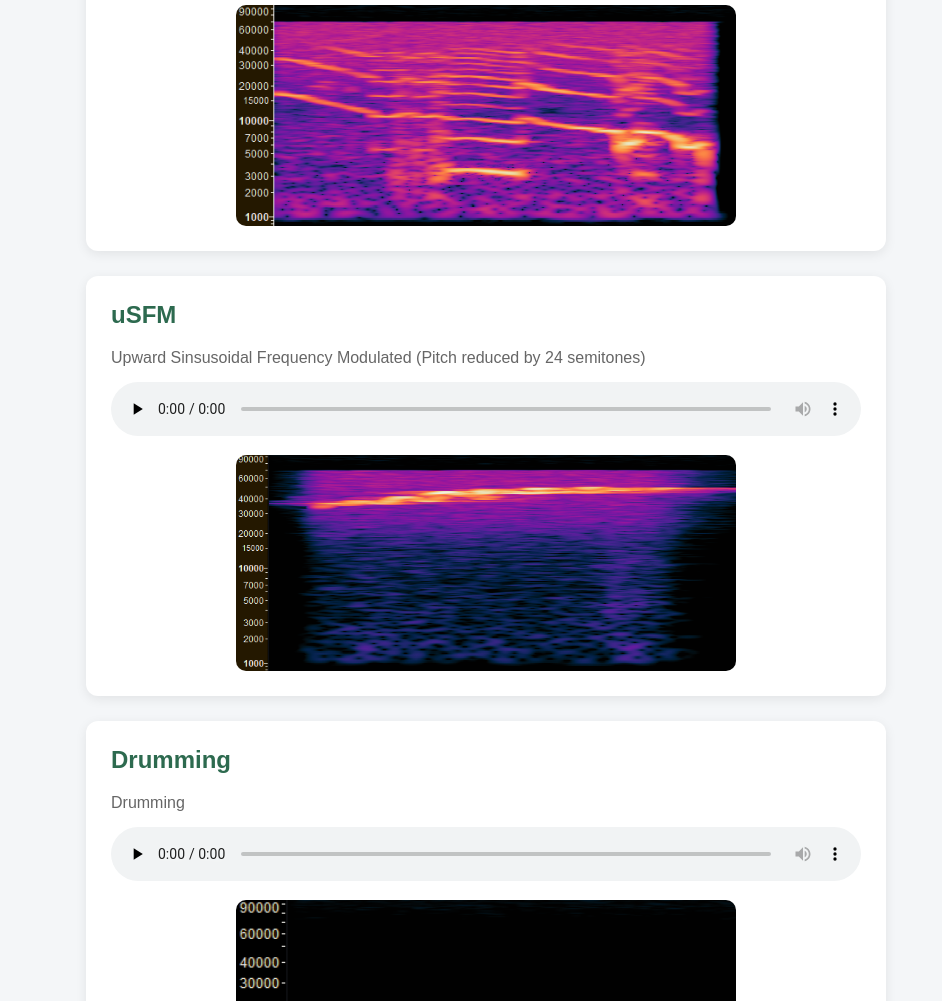
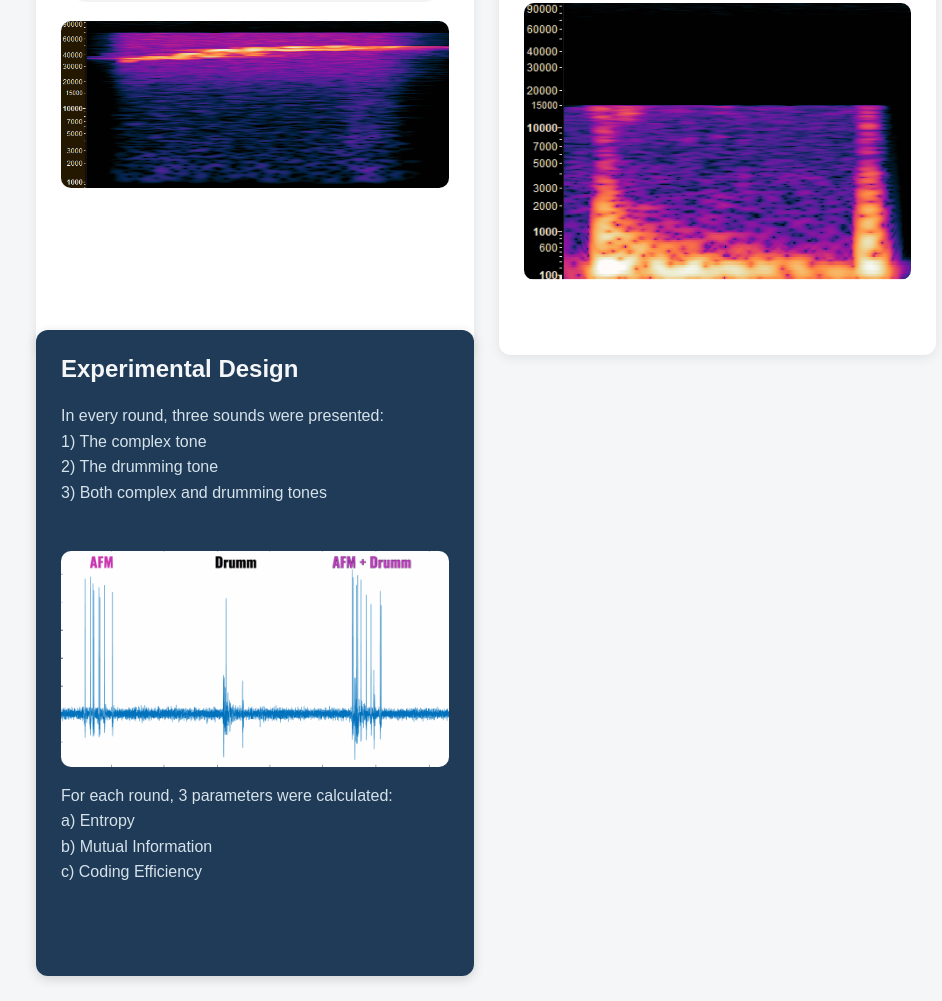
Before and after one commit to Nithstang/Gerbil-Vocalizations, a plain HTML site: page index.html in a window 1280 px wide. Shown: the part 864-1865 px from the top of the page, without its empty margins (154-1096 px from the left). Drawn offline with Linux system fonts and the light colour scheme.

Commit message:
Update index.html

```diff
--- a/index.html
+++ b/index.html
@@ -32,24 +32,39 @@ header p{
     opacity:0.9;
 }
 
-.container{
-    max-width:800px;
-    margin:40px auto;
-    padding:20px;
+.container {
+    max-width: 900px;
+    margin: 40px auto;
+    padding: 20px;
+
+    display: grid;
+    grid-template-columns: repeat(2, 1fr);
+    gap: 25px;
 }
 
 .card{
     background:white;
     border-radius:12px;
     padding:25px;
-    margin-bottom:25px;
+
     box-shadow:0 3px 12px rgba(0,0,0,.08);
 }
 
-.card h2{
-    margin-top:0;
-    color:#2d6a4f;
+.card {
+    background:white;
+    border-radius:12px;
+    padding:25px;
+
+    box-shadow:0 3px 12px rgba(0,0,0,.08);
+    height: 100%;
 }
+
+@media (max-width: 700px) {
+    .container {
+        grid-template-columns: 1fr;
+    }
+}
+
 
 .description{
     color:#666;
@@ -81,7 +96,7 @@ footer{
     color:white;
     border-radius:12px;
     padding:25px;
-    margin-bottom:25px;
+
     box-shadow:0 3px 12px rgba(0,0,0,.15);
 }
 
@@ -148,7 +163,7 @@ footer{
     <div class="card">
         <h2>uSFM</h2>
         <p class="description">
-            Upward Sinsusoidal Frequency Modulated
+            Upward Sinusoidal Frequency Modulated
             (Pitch reduced by 24 semitones)
         </p>
 
@@ -189,10 +204,10 @@ footer{
 
     <img src="Vocalizations_voc_both.gif" alt="Experimental design animation" class="experimental-gif">
     <p>
-        For each round, 3 parameters were calculated:
-        a) Entropy
-        b) Mutual Information
-        c) Coding Efficiency
+        For each round, 3 parameters were calculated:<br>
+        a) Entropy<br>
+        b) Mutual Information<br>
+        c) Coding Efficiency<br>
     </p>
 
 </div>
```
